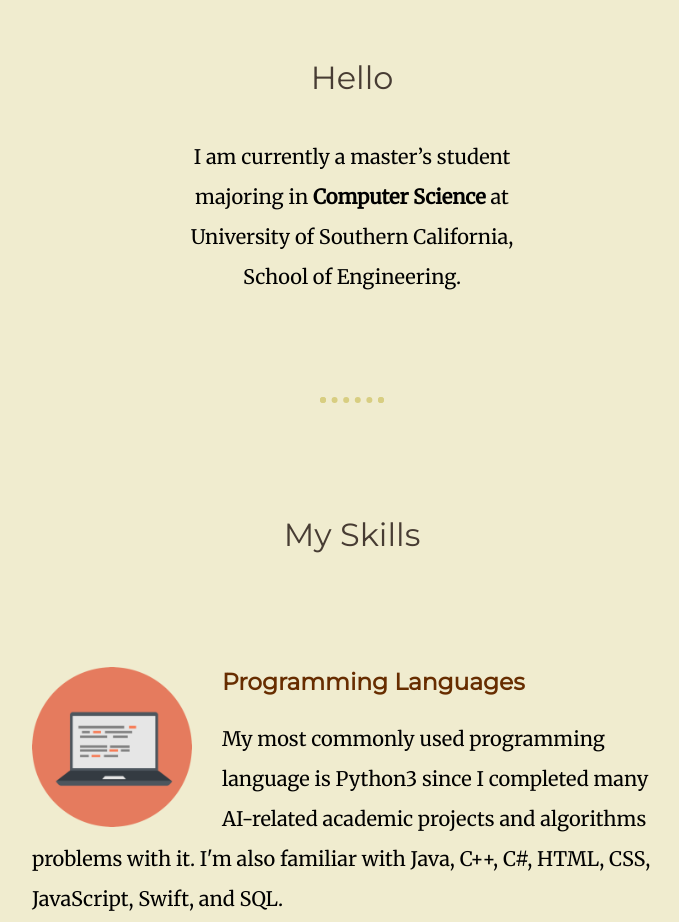
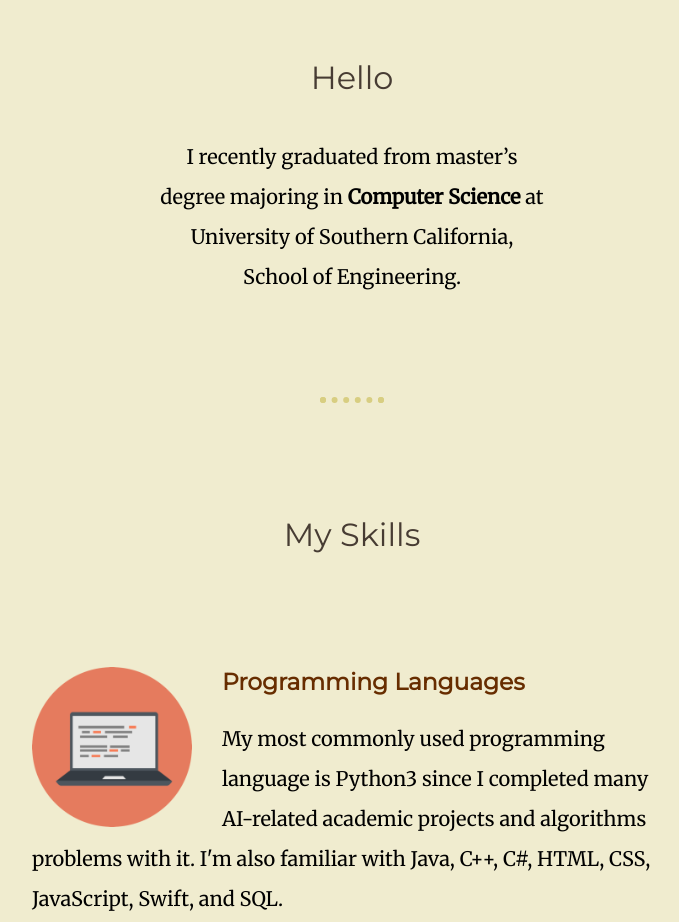
Before and after one commit to EvanYang0527/EvanYang0527.github.io, a plain HTML site: page My Site/index.html in a window 1280 px wide. Shown: the part 800-1722 px from the top of the page, without its empty margins (288-967 px from the left). Drawn offline with Linux system fonts and the light colour scheme.

Commit message:
Update index.html
graduate updates

```diff
--- a/My Site/index.html
+++ b/My Site/index.html
@@ -26,7 +26,7 @@
         <div class="profile">
           <img src="" alt="">
           <h2>Hello</h2>
-          <p class="intro">I am currently a master’s student majoring in <b>Computer Science</b> at University of Southern California, School of Engineering.</p>
+          <p class="intro">I recently graduated from master’s degree majoring in <b>Computer Science</b> at University of Southern California, School of Engineering.</p>
         </div>
 
         <hr>
@@ -93,7 +93,6 @@
       <div class="bottom-container">
         <a target=”_blank” class="footer-link link" href="https://www.linkedin.com/in/yifan-yang-996287195/">LinkedIn</a>
         <a target=”_blank” class="footer-link link" href="https://leetcode.com/YifanYang0527/">LeetCode</a>
-        <a target=”_blank” class="footer-link link" href="https://github.com/EvanYang0527">GitHub</a>
         <p class="copyright">© 2023 YIFAN EVAN YANG.</p>
       </div>
 
```
